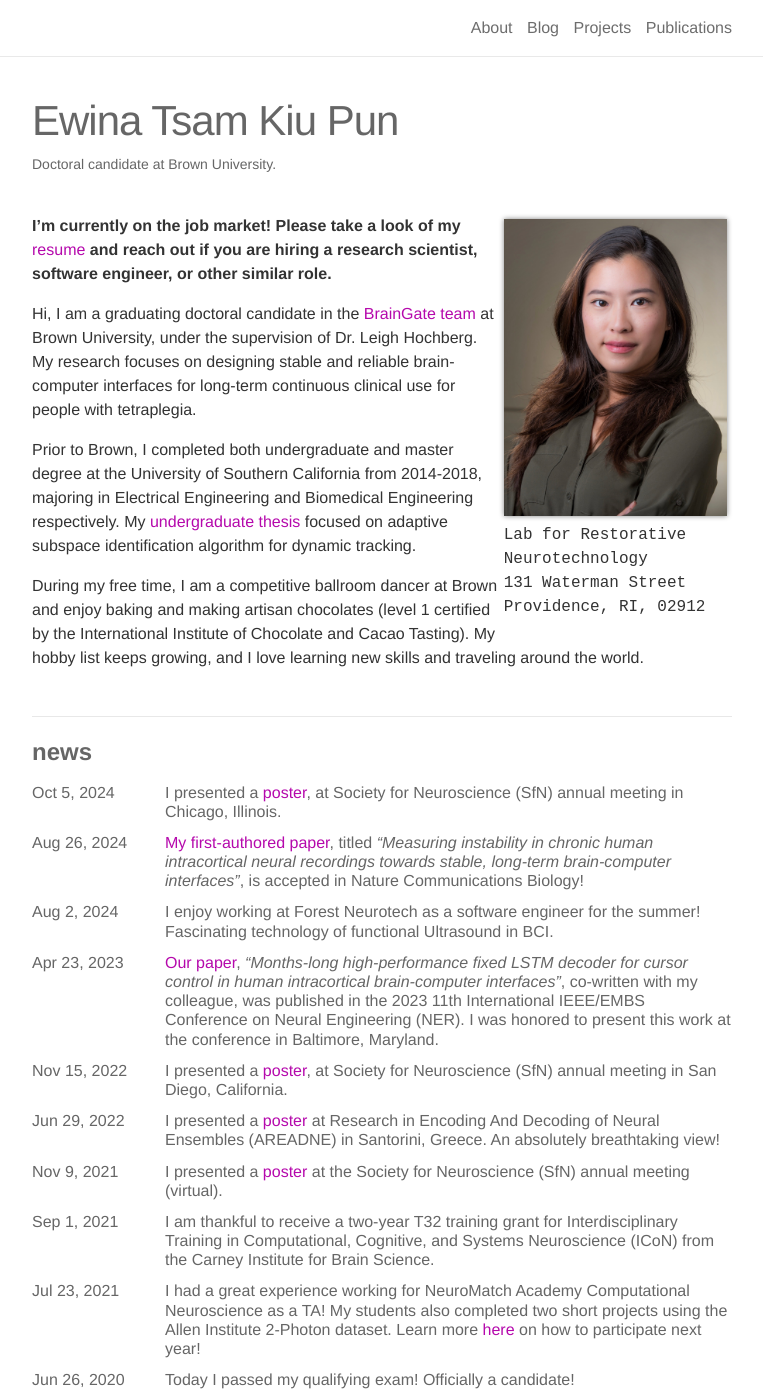
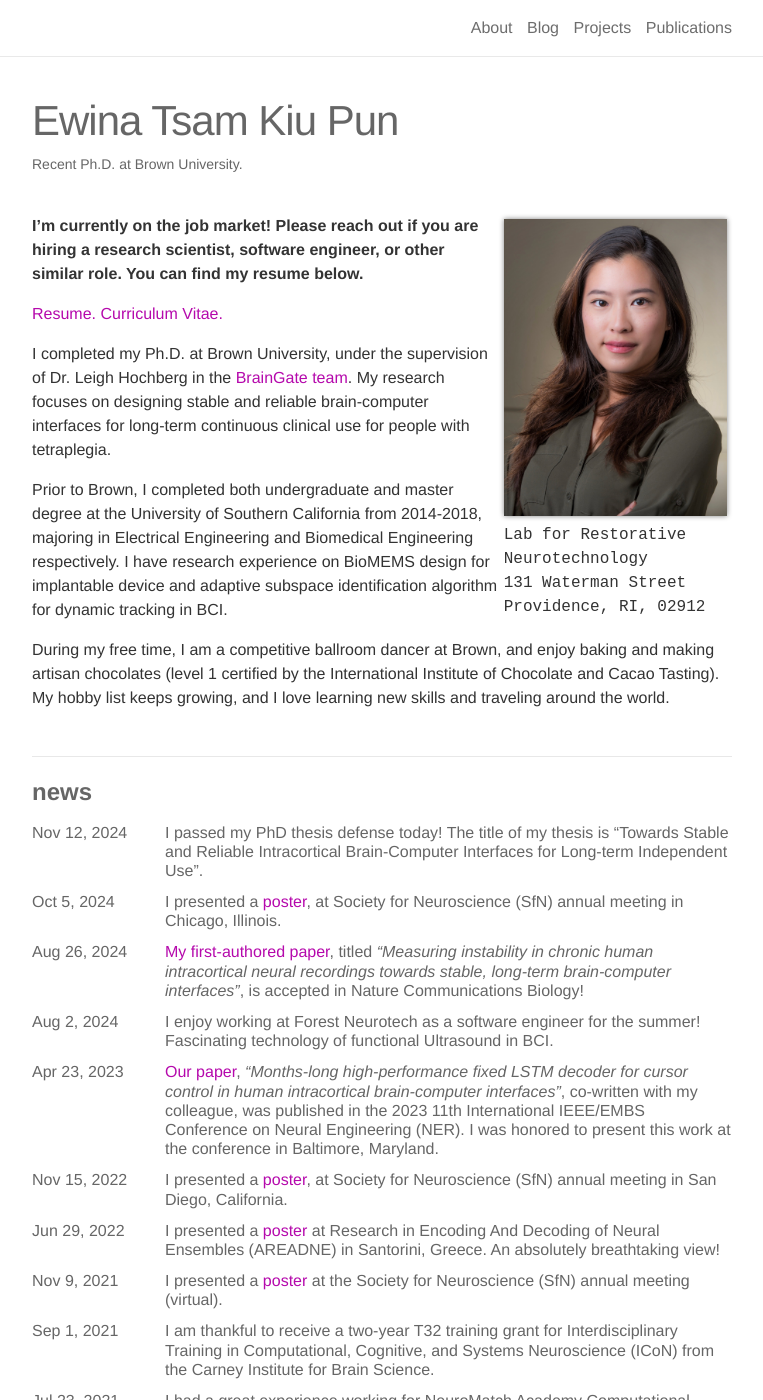
Before and after one commit to ewinapun/ewinapun.github.io, a Jekyll site: the page built from _pages/about.md, in a window 1280 px wide and 1400 px high. Shown: the whole window, without its empty margins (258-1021 px from the left). Built offline with Jekyll 4.4.1, drawn with Linux system fonts in a browser that asks for light colours; nearby versions of some CDN libraries.

```diff
--- a/_pages/about.md
+++ b/_pages/about.md
@@ -2,7 +2,7 @@
 layout: about
 permalink: /
 title: Ewina Tsam Kiu Pun
-description: Doctoral candidate at Brown University.
+description: Recent Ph.D. at Brown University.
 
 profile:
   align: right
@@ -16,10 +16,12 @@ news: true
 social: true
 ---
 
-**I'm currently on the job market! Please take a look of my <a href='/assets/pdf/Ewina_TKP_resume.pdf'>resume</a> and reach out if you are hiring a research scientist, software engineer, or other similar role.**
+**I'm currently on the job market! Please reach out if you are hiring a research scientist, software engineer, or other similar role. You can find my resume below.**
 
-Hi, I am a graduating doctoral candidate in the <a href="https://www.braingate.org/">BrainGate team</a> at Brown University, under the supervision of Dr. Leigh Hochberg. My research focuses on designing stable and reliable brain-computer interfaces for long-term continuous clinical use for people with tetraplegia.
+<a href='/assets/pdf/Ewina_TKP_resume.pdf'>Resume.</a> <a href='/assets/pdf/Ewina_Curriculum_Vitae.pdf'>Curriculum Vitae.</a>
 
-Prior to Brown, I completed both undergraduate and master degree at the University of Southern California from 2014-2018, majoring in Electrical Engineering and Biomedical Engineering respectively. My <a href="http://ewinapun.com/projects/2_project/">undergraduate thesis</a> focused on adaptive subspace identification algorithm for dynamic tracking.
+I completed my Ph.D. at Brown University, under the supervision of Dr. Leigh Hochberg in the <a href="https://www.braingate.org/">BrainGate team</a>. My research focuses on designing stable and reliable brain-computer interfaces for long-term continuous clinical use for people with tetraplegia.
 
-During my free time, I am a competitive ballroom dancer at Brown and enjoy baking and making artisan chocolates (level 1 certified by the International Institute of Chocolate and Cacao Tasting). My hobby list keeps growing, and I love learning new skills and traveling around the world.
+Prior to Brown, I completed both undergraduate and master degree at the University of Southern California from 2014-2018, majoring in Electrical Engineering and Biomedical Engineering respectively. I have research experience on BioMEMS design for implantable device and adaptive subspace identification algorithm for dynamic tracking in BCI.
+
+During my free time, I am a competitive ballroom dancer at Brown, and enjoy baking and making artisan chocolates (level 1 certified by the International Institute of Chocolate and Cacao Tasting). My hobby list keeps growing, and I love learning new skills and traveling around the world.
```
Also changed, not shown: _news/announcement_20.md (added, +7 -0 lines), 2 other files.
